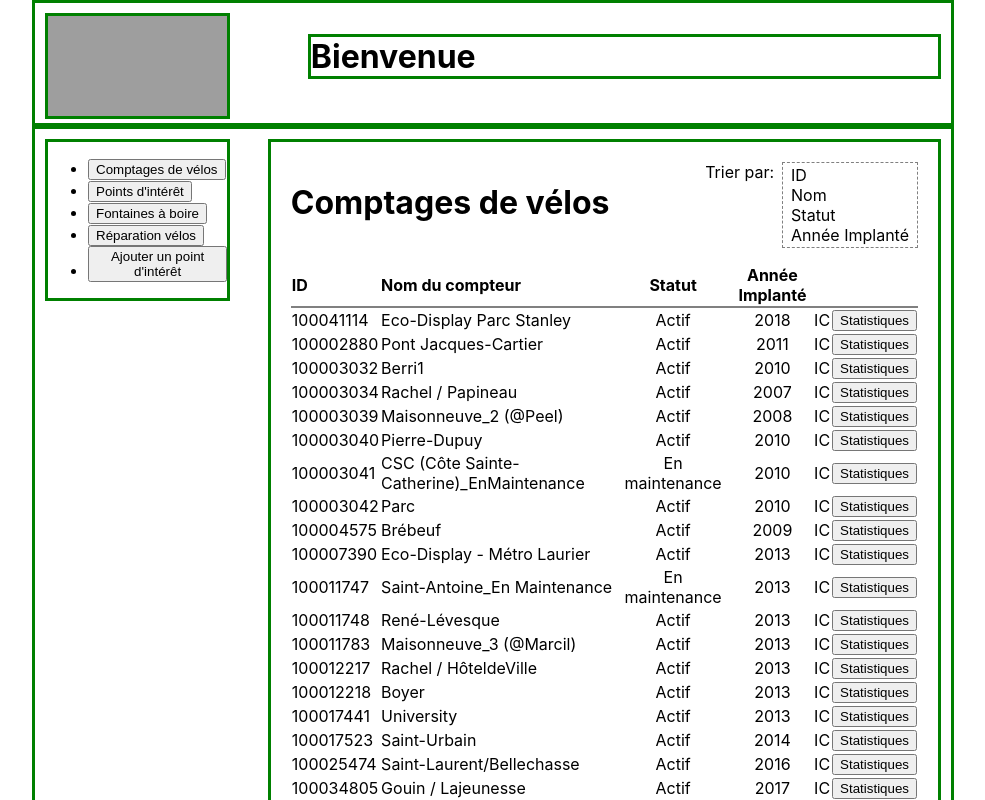
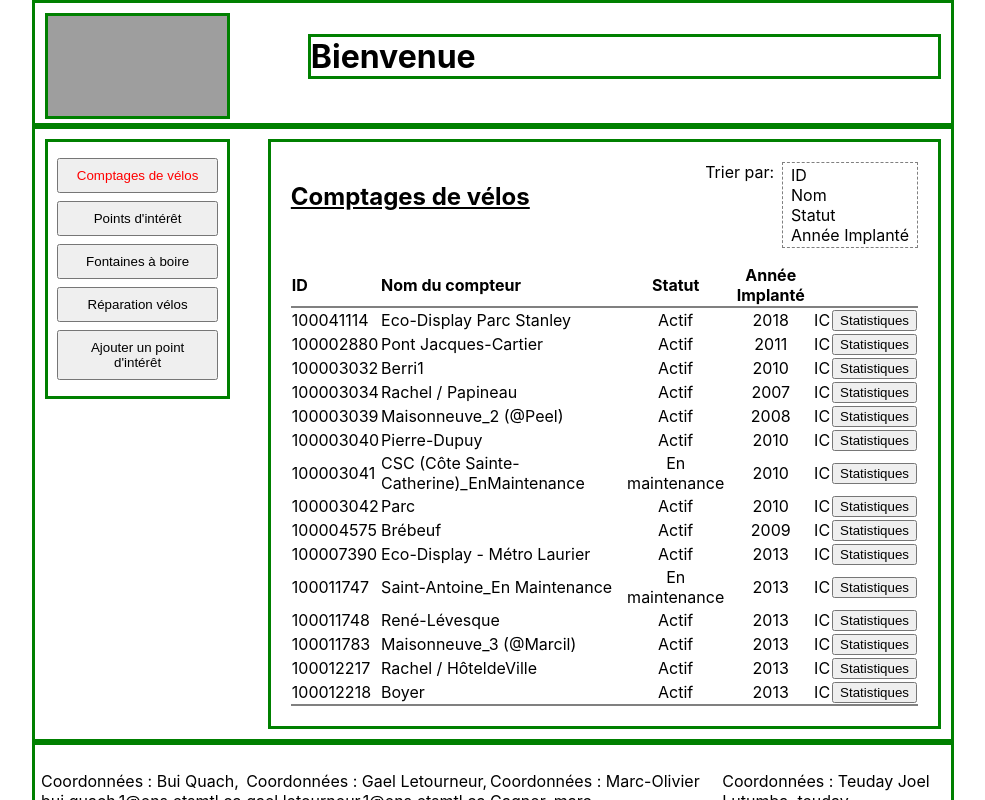
Before and after one commit to KenJoelTL/React-Adonis-points-interet, a React (Create React App) app: page / in a window 1280 px wide. Shown: the top 800 px of the page, without its empty margins (147-1132 px from the left). Built offline with nearby package versions, Linux system fonts and the light colour scheme; grey boxes are pictures that could not be loaded.

Commit message:
rendu condition et affichage de 15 elements

```diff
--- a/src/components/ButtonsSection.js
+++ b/src/components/ButtonsSection.js
@@ -1,16 +1,18 @@
 import React, { useState } from 'react'
 
-const ButtonsSection = ({ menuButtons }) => {
-  const [selectedId, setSelectedId] = useState(null)
+const ButtonsSection = ({ menuButtons, selectedId, onClick }) => {
+  const handleOnClick = (buttonId) => {
+    onClick(buttonId)
+  }
 
   return (
     <>
-      <ul align="left">
+      <ul>
         {menuButtons.map(mButton => (
           <li key={mButton.id}>
             <button type="button"
               className={mButton.id === selectedId ? 'selected' : ''}
-              onClick={() => setSelectedId(mButton.id)}
+              onClick={() => handleOnClick(mButton.id)}
             >{mButton.name}</button>
           </li>
         ))}
--- a/src/components/CompteurTable.js
+++ b/src/components/CompteurTable.js
@@ -5,6 +5,7 @@ import StartEndDatePicker from './StartEndDatePicker'
 function CompteurTable(props) {
 
   const compteurList = props.compteurList
+  const handleSort = (column) => { props.onSort(column) }
 
   const [showDetails, setShowDetails] = React.useState({ show: false, id: -1 })
   const [showResults, setShowResults] = React.useState({ show: false, id: -1 })
@@ -13,17 +14,8 @@ function CompteurTable(props) {
   const [startDate, setStartDate] = React.useState(null)
   const [endDate, setEndDate] = React.useState(null)
 
-  const handleStartDateChange = (date) => {
-    setStartDate(date)
-  }
-
-  const handleEndDateChange = (date) => {
-    setEndDate(date)
-  }
-
-  const handleSort = (column) => {
-    props.onSort(column)
-  }
+  const handleStartDateChange = (date) => { setStartDate(date) }
+  const handleEndDateChange = (date) => { setEndDate(date) }
 
   return (
     <>
@@ -61,8 +53,8 @@ function CompteurTable(props) {
       </table>
       {showDetails.show && (
         <div>
-          {props.compteurList.filter(compteur => compteur.ID === showDetails.id).map(selectedCompteur => (
-            <div>
+          {props.compteurList.filter(compteur => compteur.ID === showDetails.id).map((selectedCompteur, i) => (
+            <div key={selectedCompteur.ID + "-" + i}>
               <h3>Statistiques du compteur: {selectedCompteur.ID}</h3>
               <p>Plage de dates</p>
               <div>
--- /dev/null
+++ b/src/components/FontaineTable.js
@@ -0,0 +1,64 @@
+import React from 'react'
+import PropTypes from 'prop-types'
+
+function FontaineTable(props) {
+
+  const fontaineList = props.fontaineList
+  const handleSort = (column) => { props.onSort(column) }
+
+  const [showDetails, setShowDetails] = React.useState({ show: false, id: -1 })
+
+  return (
+    <>
+      <table>
+        <thead>
+          <tr>
+            <th className='clickable left' onClick={() => handleSort('Arrondissement')}>Arrondissement</th>
+            <th className='clickable left'>Type</th>
+            <th className='clickable left' onClick={() => handleSort('Nom_parc_lieu')}>Nom du lieu</th>
+            <th className='clickable left' onClick={() => handleSort('Intersection')}>Adresse</th>
+            <th></th>
+          </tr>
+        </thead>
+
+        <tbody>
+          {
+            fontaineList.map(fontaine => {
+              return (
+                <tr key={fontaine.ID}>
+                  <td className='left'> {fontaine.Arrondissement} </td>
+                  <td className='left'> Fontaine à boire </td>
+                  <td className='left'> {fontaine.Nom_parc_lieu} </td>
+                  <td className='left'> {fontaine.Intersection} </td>
+                  <td className='center'>
+                    <button onClick={() => setShowDetails({ show: true, id: fontaine.ID })}>
+                      IC
+                    </button>
+                  </td>
+                </tr>)
+            })
+          }
+        </tbody>
+      </table>
+      {showDetails.show && (
+        <div>
+          {props.fontaineList.filter(fontaine => fontaine.ID === showDetails.id).map((selectedFontaine, i) => (
+            <div key={selectedFontaine.ID + "-" + i}>
+              <h3>Point d'intérêt</h3>
+              <div>
+                <p>Proximité: {selectedFontaine.Proximité_jeux_repère}</p>
+                <p>Remarque: {selectedFontaine.Remarque}</p>
+              </div>
+            </div>
+          ))}
+        </div>
+      )}
+    </>
+  )
+}
+
+FontaineTable.propTypes = {
+  fontaineList: PropTypes.array
+}
+
+export default FontaineTable
--- a/src/components/MainSection.js
+++ b/src/components/MainSection.js
@@ -1,8 +1,10 @@
 import React from 'react'
 import CompteurTable from './CompteurTable'
+import FontaineTable from './FontaineTable'
 import SortingBox from './SortingBox'
 import ButtonsSection from './ButtonsSection'
 import compteurList from '../data/compteurs.json'
+import fontaineList from '../data/fontaines.json'
 
 function MainSection() {
 
@@ -15,6 +17,7 @@ function MainSection() {
   ]
 
   const [sort, setSort] = React.useState({ column: '', direction: '' })
+  const [selectedBtnId, setSelectedBtnId] = React.useState(1)
 
   const handleSort = (column) => {
     let direction = 'asc'
@@ -24,7 +27,7 @@ function MainSection() {
     setSort({ column, direction })
   }
 
-  const sortedCompteurList = compteurList.sort((a, b) => {
+  const sortListAlgo = (a, b) => {
     if (sort.direction === '') {
       return 0
     } else if (sort.direction === 'asc') {
@@ -44,27 +47,43 @@ function MainSection() {
       }
       return 0
     }
-  })
+  }
+
+  const sortedCompteurList = compteurList.slice(0, 15).sort(sortListAlgo)
+  const sortedFontaineList = fontaineList.slice(0, 15).sort(sortListAlgo)
+
+  const handleMenuChange = (buttonId) => {
+    setSelectedBtnId(buttonId)
+  }
 
   return (
     <div className='MainSection'>
       <div className='ItemMenu'>
-        <ButtonsSection menuButtons={menuButtons} />
+        <ButtonsSection menuButtons={menuButtons} selectedId={selectedBtnId} onClick={handleMenuChange} />
       </div>
 
+      {selectedBtnId === 1 &&
+        <div className='CompteurTable'>
+          <div className='d-flex'>
+            <h2>Comptages de vélos</h2>
+            <SortingBox onSort={handleSort} />
+          </div>
+          <div>
+            <CompteurTable onSort={handleSort} compteurList={sortedCompteurList} />
+          </div>
+        </div>
+      }
 
-      <div className='CompteurTable'>
+      {selectedBtnId === 2 &&
+        <div className='FontaineTable'>
+          <h2>Point d'intérêt</h2>
+          <div>
+            <FontaineTable onSort={handleSort} fontaineList={sortedFontaineList} />
+          </div>
+        </div>
+      }
 
-        <div className='d-flex'>
-          <h1>Comptages de vélos</h1>
-          <SortingBox onSort={handleSort} />
-        </div >
-        <div>
-          <CompteurTable onSort={handleSort} compteurList={sortedCompteurList} />
-        </div >
-
-      </div >
-    </div >
+    </div>
   )
 }
 
--- a/src/index.css
+++ b/src/index.css
@@ -18,6 +18,21 @@ code {
 
 .ItemMenu button.selected {
   color: red;
+}
+
+.ItemMenu ul {
+  list-style-type: none;
+  padding: 0;
+  text-align: center;
+}
+
+.ItemMenu li {
+  margin-bottom: 8px;
+}
+
+.ItemMenu ul button {
+  width: 90%;
+  padding: 8px;
 }
 
 header {
@@ -61,6 +76,10 @@ footer {
   padding: 10px;
 }
 
+.MainSection .clickable {
+  cursor: pointer;
+}
+
 .ItemMenu {
   width: 20%;
   float: left;
@@ -69,7 +88,8 @@ footer {
   border: 3px solid green;
 }
 
-.CompteurTable {
+.CompteurTable,
+.FontaineTable {
   width: 70%;
   max-width: 100%;
   max-height: 100%;
@@ -78,9 +98,16 @@ footer {
   padding: 20px;
 }
 
-.MainSection table {
+.CompteurTable table,
+.FontaineTable table {
+  display: block;
   border-collapse: collapse;
   width: 100%;
+}
+
+.FontaineTable table {
+  height: 200px;
+  overflow-y: scroll;
 }
 
 .MainSection table .left {
@@ -95,8 +122,8 @@ footer {
   text-align: right;
 }
 
-.MainSection .clickable {
-  cursor: pointer;
+.MainSection h2 {
+  text-decoration: underline;
 }
 
 .MainSection table tr:first-child td {
```
